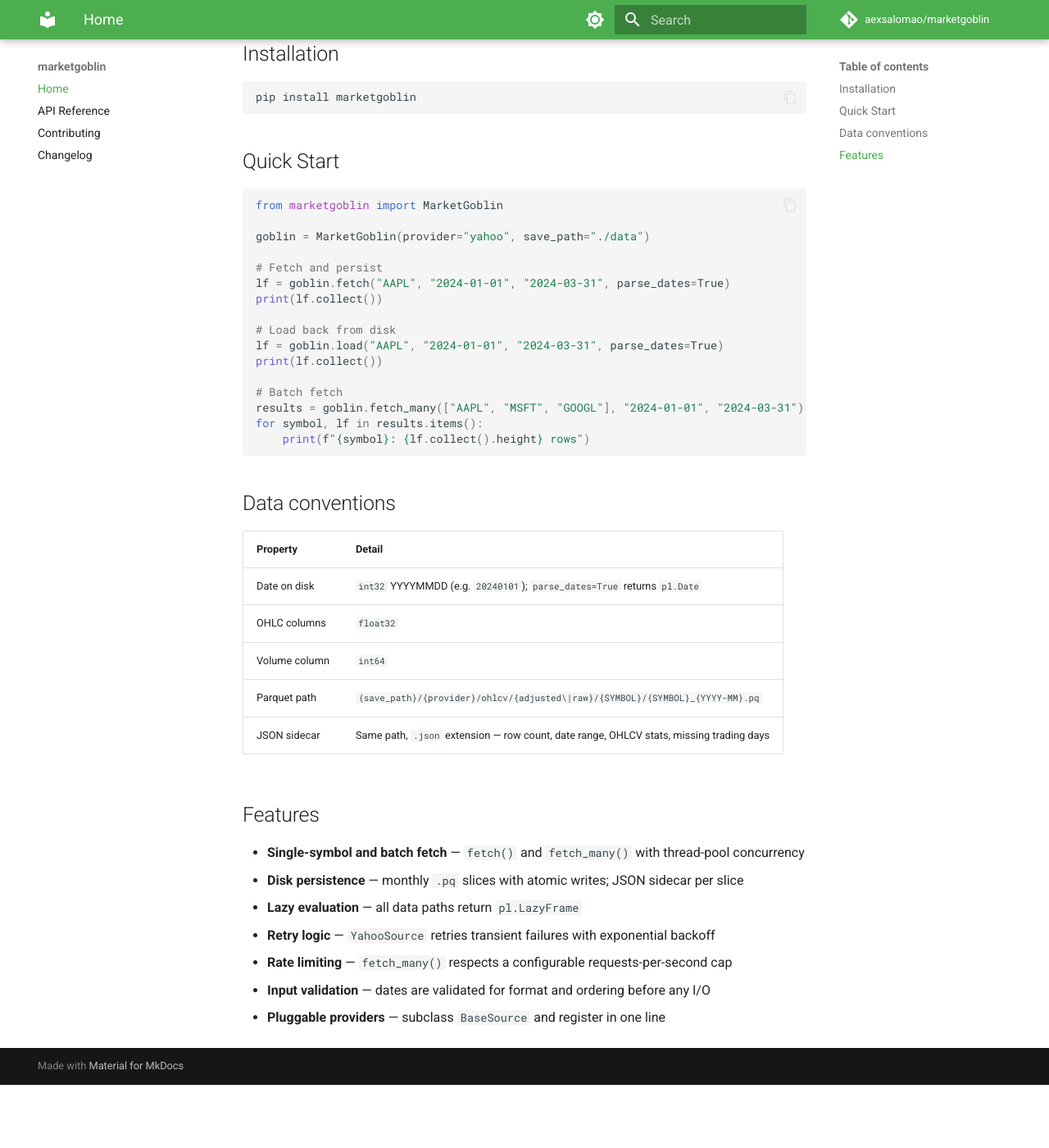
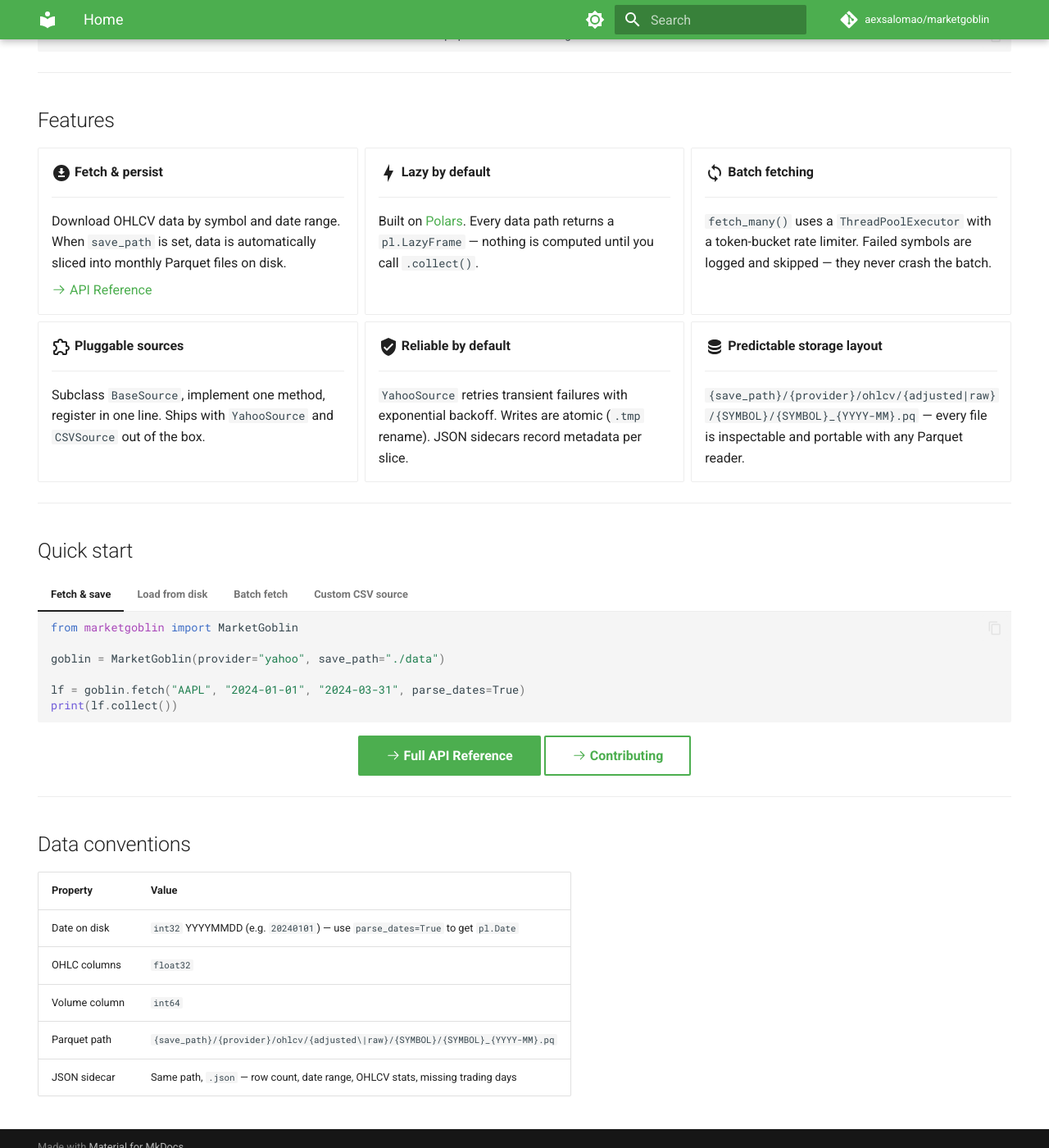
Before and after one commit to aexsalomao/marketgoblin, an MkDocs documentation site: the page built from docs/index.md, in a window 1280 px wide and 1400 px high, scrolled down 290 px. Shown: the whole window at 82% size. Built offline with MkDocs 1.6.1 and Material for MkDocs 9.7.7, drawn with Linux system fonts in a browser that asks for light colours; comment, search, counter and statistics services are not loaded; before the commit the page ends 1613 px from its top, so only the background shows below that; some of the changed text lies outside the part shown.

Commit message:
Overhaul docs landing page with feature grid, tabs, and badges
Co-Authored-By: Claude Sonnet 4.6 <noreply@anthropic.com>

````diff
--- a/docs/index.md
+++ b/docs/index.md
@@ -1,52 +1,146 @@
+---
+hide:
+  - navigation
+  - toc
+---
+
+<div align="center" markdown>
+
 # marketgoblin
 
-> Download, store, and load financial OHLCV data — fast and without fuss.
+**Download, store, and load financial OHLCV data — fast, without fuss.**
 
-**marketgoblin** is a lightweight market data platform built on [Polars](https://pola.rs/) and [yfinance](https://github.com/ranaroussi/yfinance). It fetches OHLCV data, slices it into monthly Parquet files, writes JSON sidecars with metadata, and lets you load it back with a single call.
-
-## Installation
+[![PyPI](https://img.shields.io/pypi/v/marketgoblin?color=green)](https://pypi.org/project/marketgoblin/)
+[![Python](https://img.shields.io/pypi/pyversions/marketgoblin)](https://pypi.org/project/marketgoblin/)
+[![License](https://img.shields.io/github/license/aexsalomao/marketgoblin)](https://github.com/aexsalomao/marketgoblin/blob/master/LICENSE)
+[![CI](https://github.com/aexsalomao/marketgoblin/actions/workflows/ci.yml/badge.svg)](https://github.com/aexsalomao/marketgoblin/actions)
 
 ```bash
 pip install marketgoblin
 ```
 
-## Quick Start
+</div>
 
-```python
-from marketgoblin import MarketGoblin
+---
 
-goblin = MarketGoblin(provider="yahoo", save_path="./data")
+## Features
 
-# Fetch and persist
-lf = goblin.fetch("AAPL", "2024-01-01", "2024-03-31", parse_dates=True)
-print(lf.collect())
+<div class="grid cards" markdown>
 
-# Load back from disk
-lf = goblin.load("AAPL", "2024-01-01", "2024-03-31", parse_dates=True)
-print(lf.collect())
+-   :material-download-circle:{ .lg .middle } **Fetch & persist**
 
-# Batch fetch
-results = goblin.fetch_many(["AAPL", "MSFT", "GOOGL"], "2024-01-01", "2024-03-31")
-for symbol, lf in results.items():
-    print(f"{symbol}: {lf.collect().height} rows")
-```
+    ---
+
+    Download OHLCV data by symbol and date range. When `save_path` is set, data is automatically sliced into monthly Parquet files on disk.
+
+    [:octicons-arrow-right-24: API Reference](api.md)
+
+-   :material-lightning-bolt:{ .lg .middle } **Lazy by default**
+
+    ---
+
+    Built on [Polars](https://pola.rs/). Every data path returns a `pl.LazyFrame` — nothing is computed until you call `.collect()`.
+
+-   :material-sync:{ .lg .middle } **Batch fetching**
+
+    ---
+
+    `fetch_many()` uses a `ThreadPoolExecutor` with a token-bucket rate limiter. Failed symbols are logged and skipped — they never crash the batch.
+
+-   :material-puzzle-outline:{ .lg .middle } **Pluggable sources**
+
+    ---
+
+    Subclass `BaseSource`, implement one method, register in one line. Ships with `YahooSource` and `CSVSource` out of the box.
+
+-   :material-shield-check:{ .lg .middle } **Reliable by default**
+
+    ---
+
+    `YahooSource` retries transient failures with exponential backoff. Writes are atomic (`.tmp` rename). JSON sidecars record metadata per slice.
+
+-   :material-database:{ .lg .middle } **Predictable storage layout**
+
+    ---
+
+    `{save_path}/{provider}/ohlcv/{adjusted|raw}/{SYMBOL}/{SYMBOL}_{YYYY-MM}.pq` — every file is inspectable and portable with any Parquet reader.
+
+</div>
+
+---
+
+## Quick start
+
+=== "Fetch & save"
+
+    ```python
+    from marketgoblin import MarketGoblin
+
+    goblin = MarketGoblin(provider="yahoo", save_path="./data")
+
+    lf = goblin.fetch("AAPL", "2024-01-01", "2024-03-31", parse_dates=True)
+    print(lf.collect())
+    ```
+
+=== "Load from disk"
+
+    ```python
+    from marketgoblin import MarketGoblin
+
+    goblin = MarketGoblin(provider="yahoo", save_path="./data")
+
+    # No network call — reads straight from Parquet
+    lf = goblin.load("AAPL", "2024-01-01", "2024-03-31", parse_dates=True)
+    print(lf.collect())
+    ```
+
+=== "Batch fetch"
+
+    ```python
+    from marketgoblin import MarketGoblin
+
+    goblin = MarketGoblin(provider="yahoo", save_path="./data")
+
+    results = goblin.fetch_many(
+        ["AAPL", "MSFT", "GOOGL", "NVDA"],
+        start="2024-01-01",
+        end="2024-03-31",
+        max_workers=4,
+        requests_per_second=2.0,
+    )
+
+    for symbol, lf in results.items():
+        print(f"{symbol}: {lf.collect().height} rows")
+    ```
+
+=== "Custom CSV source"
+
+    ```python
+    from marketgoblin import MarketGoblin
+
+    # Reads {data_dir}/AAPL.csv
+    # Expected columns: date, open, high, low, close, volume, symbol
+    goblin = MarketGoblin(provider="csv", data_dir="./csv_files")
+
+    lf = goblin.fetch("AAPL", "2024-01-01", "2024-03-31")
+    print(lf.collect())
+    ```
+
+<div align="center" markdown>
+
+[:octicons-arrow-right-24: Full API Reference](api.md){ .md-button .md-button--primary }
+[:octicons-arrow-right-24: Contributing](contributing.md){ .md-button }
+
+</div>
+
+---
 
 ## Data conventions
 
-| Property | Detail |
+| Property | Value |
 |---|---|
-| Date on disk | `int32` YYYYMMDD (e.g. `20240101`); `parse_dates=True` returns `pl.Date` |
+| Date on disk | `int32` YYYYMMDD (e.g. `20240101`) — use `parse_dates=True` to get `pl.Date` |
 | OHLC columns | `float32` |
 | Volume column | `int64` |
 | Parquet path | `{save_path}/{provider}/ohlcv/{adjusted\|raw}/{SYMBOL}/{SYMBOL}_{YYYY-MM}.pq` |
-| JSON sidecar | Same path, `.json` extension — row count, date range, OHLCV stats, missing trading days |
-
-## Features
-
-- **Single-symbol and batch fetch** — `fetch()` and `fetch_many()` with thread-pool concurrency
-- **Disk persistence** — monthly `.pq` slices with atomic writes; JSON sidecar per slice
-- **Lazy evaluation** — all data paths return `pl.LazyFrame`
-- **Retry logic** — `YahooSource` retries transient failures with exponential backoff
-- **Rate limiting** — `fetch_many()` respects a configurable requests-per-second cap
-- **Input validation** — dates are validated for format and ordering before any I/O
-- **Pluggable providers** — subclass `BaseSource` and register in one line
+| JSON sidecar | Same path, `.json` — row count, date range, OHLCV stats, missing trading days |
--- a/mkdocs.yml
+++ b/mkdocs.yml
@@ -20,16 +20,35 @@ theme:
         icon: material/brightness-4
         name: Switch to light mode
   features:
+    - navigation.tabs
+    - navigation.instant
+    - navigation.tracking
     - navigation.sections
     - navigation.top
+    - toc.follow
+    - search.suggest
+    - search.highlight
     - content.code.copy
+    - content.code.annotate
+    - content.tabs.link
+
+plugins:
+  - search
 
 markdown_extensions:
+  - attr_list
+  - md_in_html
   - pymdownx.highlight:
       anchor_linenums: true
   - pymdownx.superfences
   - pymdownx.inlinehilite
+  - pymdownx.tabbed:
+      alternate_style: true
+  - pymdownx.emoji:
+      emoji_index: !!python/name:material.extensions.emoji.twemoji
+      emoji_generator: !!python/name:material.extensions.emoji.to_svg
   - admonition
+  - pymdownx.details
   - tables
 
 nav:
````
